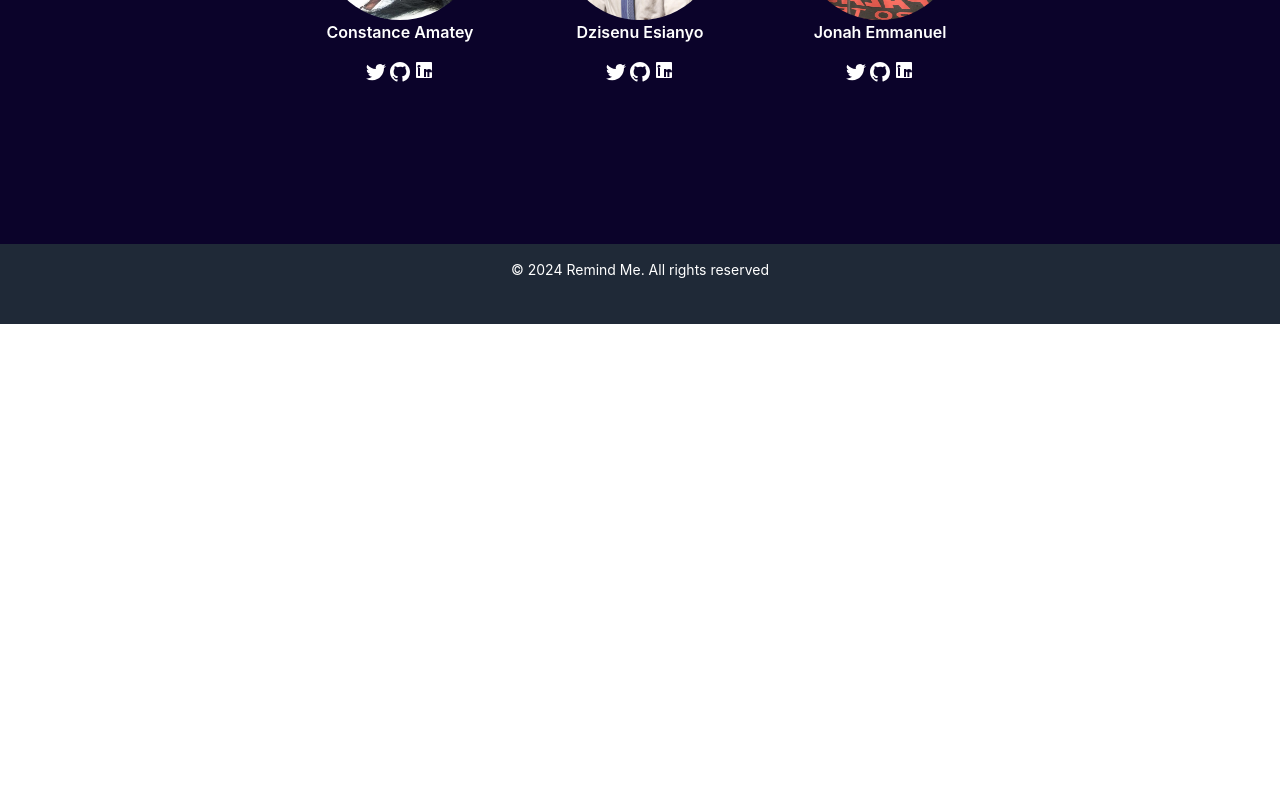
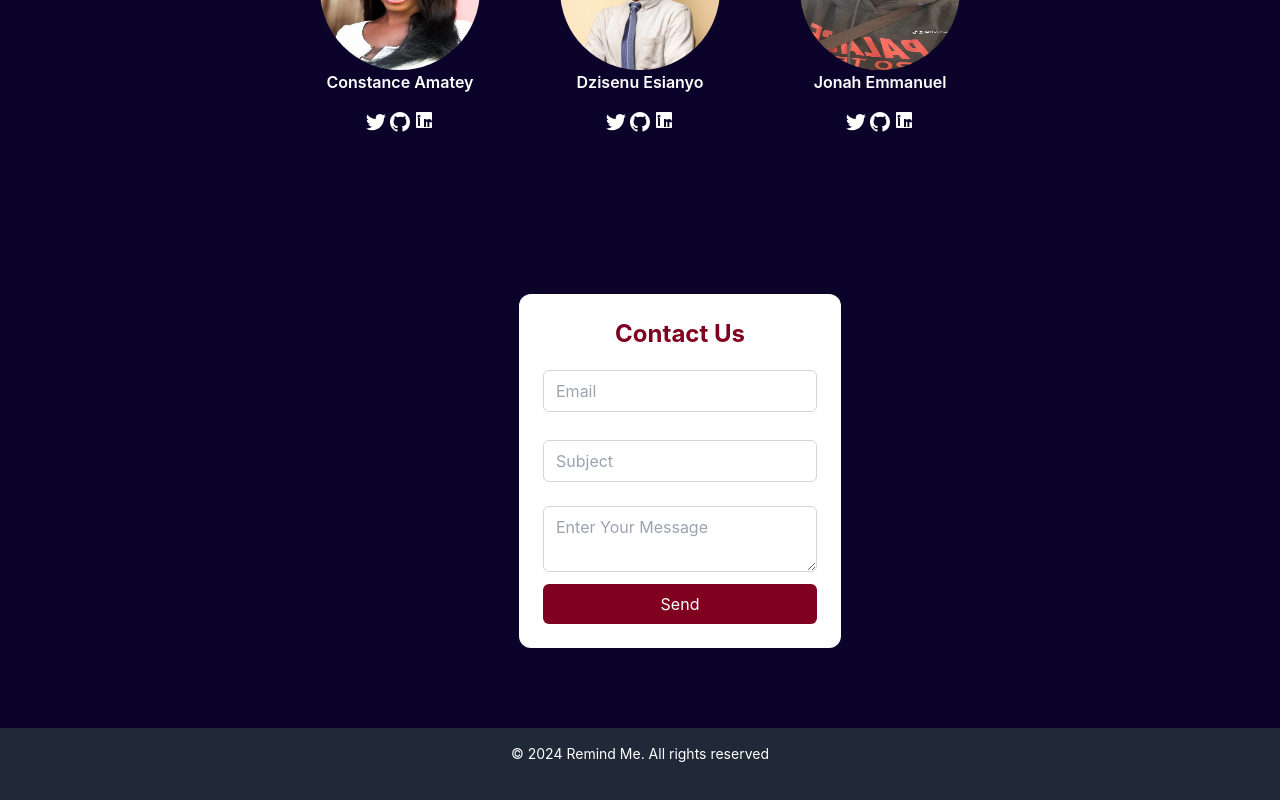
Before and after one commit to Amakie/Remind-Me-Maintenance-Webapp-, a React (Create React App) app in the folder client/: page /features in a window 1280 px wide. Shown: the part 1500-2300 px from the top of the page. Before the commit the page ends 1824 px from the top, so only its background shows below. Built offline with nearby package versions, Linux system fonts and the light colour scheme.

Commit message:
implementing contact functionality

```diff
--- a/client/src/About/About.js
+++ b/client/src/About/About.js
@@ -5,7 +5,7 @@ import esianyo from '../Assets/esianyo.jpg'
 
 function About () {
     return (
-        <div className="text-white mb-40">
+        <div className="text-white mb-20 mt-[90px]">
             <h1 className="text-center my-10 font-semibold text-3xl">About Us</h1>
             <div className="flex flex-col text-white mx-20 lg:mx-40 px-auto items-center">
                 <p>The technical team behind the creation of the "Remind Me Maintenance" app developed a comprehensive solution aimed at simplifying and optimizing maintenance management processes for users. The team consisted of skilled software engineers, designers, and project managers who collaborated to deliver a robust and user-friendly application.</p>
--- a/client/src/About/AboutPage.js
+++ b/client/src/About/AboutPage.js
@@ -3,6 +3,7 @@ import { useLocation } from 'react-router-dom';
 import { Element, scroller } from 'react-scroll';
 import About from './About';
 import Features from './Features';
+import Contact from './Contact'
 
 const AboutPage = () => {
     const location = useLocation();
@@ -20,6 +21,12 @@ const AboutPage = () => {
                 delay: 0,
                 smooth: 'easeInOutQuart',
             });
+        } else if (location.pathname === '/contact') {
+            scroller.scrollTo('contact-section', {
+                duration: 800,
+                delay: 0,
+                smooth: 'easeInOutQuart',
+            });
         }
     }, [location]);
 
@@ -31,6 +38,9 @@ const AboutPage = () => {
             <Element name="about-section">
                 <About />
             </Element>
+            <Element name="contact-section">
+                <Contact />
+            </Element>
         </div>
     );
 };
--- /dev/null
+++ b/client/src/About/Contact.js
@@ -0,0 +1,88 @@
+import React, { useState } from "react";
+
+function Contact() {
+    const [senderMail, setSenderMail] = useState('');
+    const [subject, setSubject] = useState('');
+    const [message, setMessage] = useState('');
+    const [error, setError] = useState(null);
+    const [isLoading, setIsLoading] = useState(false);
+
+    const handleSubmit = async (e) => {
+        e.preventDefault();
+        setError(null);
+        setIsLoading(true);
+
+        try {
+            const response = await fetch("http://localhost:3000/api/send", {
+                method: "POST",
+                headers: {
+                    "Content-Type": "application/json",
+                },
+                body: JSON.stringify({ senderMail, subject, message }),
+            });
+
+            if (!response.ok) {
+                throw new Error("Error Sending message, please try again later");
+            }
+
+            setSenderMail("");
+            setSubject("");
+            setMessage("");
+            setError(null);
+
+        } catch (error) {
+            console.error("Error:", error);
+            setError("Error Sending message, please try again later");
+        } finally {
+            setIsLoading(false);
+        }
+    };
+
+    return (
+        <div className="contact-div">
+            <div className="contact-form-div">
+                <h2 className="form-header">Contact Us</h2>
+                <form onSubmit={handleSubmit}>
+                    <div className="mb-2">
+                        <input
+                            type="email"
+                            id="email"
+                            value={senderMail}
+                            placeholder="Email"
+                            onChange={(e) => setSenderMail(e.target.value)}
+                            className='login-input'
+                            required
+                        />
+                    </div>
+                    <div className="mb-2">
+                        <input
+                            type="text"
+                            id="subject"
+                            value={subject}
+                            placeholder="Subject"
+                            onChange={(e) => setSubject(e.target.value)}
+                            className='login-input'
+                            required
+                        />
+                    </div>
+                    <div className="flex flex-col mt-5">
+                        <textarea
+                            id="message"
+                            value={message}
+                            placeholder="Enter Your Message"
+                            onChange={(e) => setMessage(e.target.value)}
+                            className="w-full mt-1 border border-gray-300 rounded-md py-2 px-3 focus:outline-none focus:border-burgundy"
+                            required
+                        />
+                    </div>
+                    <button type="submit" disabled={isLoading} className='button-primary'>
+                        {isLoading ? 'Sending...' : 'Send'}
+                    </button>
+                    {error && <p className="text-red-500">{error}</p>}
+                </form>
+            </div>
+        </div>
+    );
+}
+
+export default Contact;
--- a/client/src/App/App.js
+++ b/client/src/App/App.js
@@ -39,6 +39,8 @@ function App() {
                         )}
                         <Route path="/about" element={<AboutPage />} />
                         <Route path="/features" element={<AboutPage />} />
+                        <Route path="/contact" element={<AboutPage />} />
+
 
 
                     </Routes>
--- a/client/src/Header/Header.js
+++ b/client/src/Header/Header.js
@@ -20,7 +20,7 @@ function Header() {
                         <nav className="hidden md:flex space-x-10">
                             <Link to={'/features'} className="text-l hover:text-gray-300">Features</Link>
                             <Link to={'/about'} className="text-l hover:text-gray-300">About</Link>
-                            <Link to={''} className="text-l hover:text-gray-300">Contact</Link>
+                            <Link to={'/contact'} className="text-l hover:text-gray-300">Contact</Link>
                         </nav>
                     )}
                     {!isLoggedIn ? (
@@ -63,7 +63,7 @@ function Header() {
                         <Link to={'/about'} className="text-l hover:text-gray-300">About</Link>
                     </li>
                     <li>
-                        <Link to={''} className="text-l hover:text-gray-300">Contact</Link>
+                        <Link to={'/contact'} className="text-l hover:text-gray-300">Contact</Link>
                     </li>
                 </ul>
             </nav>
--- a/client/src/LandingPage/LandingPage.js
+++ b/client/src/LandingPage/LandingPage.js
@@ -7,7 +7,7 @@ import { Link } from "react-router-dom";
 function LandingPage() {
 
     return (
-        <div className="bg-cover text-gray-200 flex flex-col bg-cente flex-grow min-h-screen" style={{ backgroundImage: `url(${bg_image})` }}>
+        <div className="bg-cover text-gray-200 mt-[70px] flex flex-col bg-cente flex-grow min-h-screen" style={{ backgroundImage: `url(${bg_image})` }}>
             <div className="px-5 md:px-10 mt-[18vh] lg:pr-[80vh] md:w-2/3 lg:min-w-full">
                 <h1 className="font-bold text-xl sm:text-4xl leading-snug md:text-l">Take control of your appliance, system and tool maintenance</h1>
                 <p className="leading-snug mt-0 sm:text-xl lg:mt-5">
@@ -15,8 +15,8 @@ function LandingPage() {
                 </p>
             </div>
             <div className="px-5 md:px-10 mt-5">
-                <Link to={'/register'} className="bg-burgundy px-3 py-2 w-fit rounded-2xl items-center flex flex-row">
-                    <div className="rounded bg-white text-white">--</div>
+                <Link to={'/register'} className="bg-burgundy px-3 py-2 w-fit rounded-full items-center flex flex-row">
+                    <div className="rounded-full bg-white text-white">--</div>
                     <p className="ml-5 md:pr-10" >Get Started</p>
                 </Link>
             </div>
--- a/client/src/styles/custom.css
+++ b/client/src/styles/custom.css
@@ -22,7 +22,7 @@
         @apply bg-cover flex flex-col justify-center bg-center min-h-screen
     }
     .form-div {
-        @apply max-w-sm my-20 mx-20 sm:ml-10 lg:ml-40 mt-0 md:mt-20 md:ml-40 lg:mt-10 p-6 bg-white rounded-xl
+        @apply max-w-sm my-20 mx-20 sm:ml-10 lg:ml-40 mt-40 md:mt-40 md:ml-40 lg:mt-40 p-6 bg-white rounded-xl
     }
     .error-message {
         @apply text-center text-sm sm:text-sm text-burgundy mt-3
@@ -36,4 +36,10 @@
     .about-div {
         @apply bg-cover flex flex-col items-center bg-center min-h-screen
     }
+    .contact-div {
+        @apply bg-cover flex flex-col items-center
+    }
+    .contact-form-div {
+        @apply max-w-sm my-20 mx-20 sm:ml-10 lg:ml-40 mt-0 md:mt-20 md:ml-40 lg:mt-20 p-6 bg-white rounded-xl
+    }
 }
```
Also changed, not shown: 2 other files (tests, documents, lock files or other folders).
